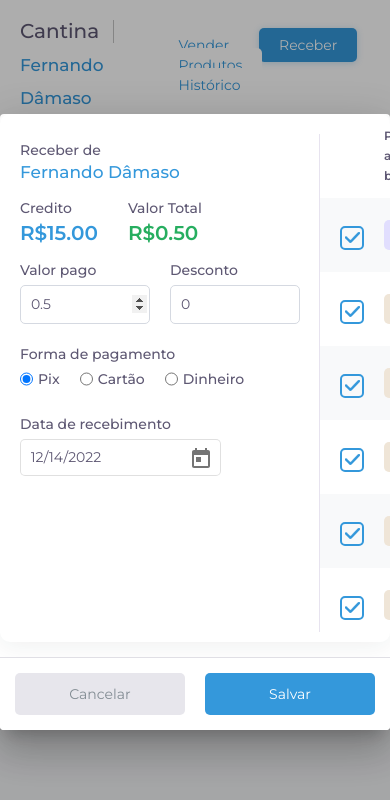
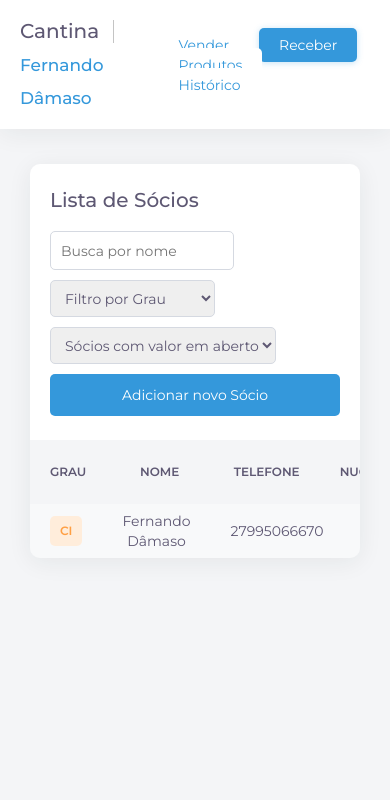
Before and after one commit to fernandodamaso/Cafeteria-Management-System, an Angular app: page /receber in a window 390 px wide. Shown: the top 800 px of the page. Built offline with nearby package versions, Linux system fonts and the light colour scheme; data requests are answered from the project's data file.

Commit message:
ajustes css para o mobile

```diff
--- a/src/app/_shared/pagar/pagar.component.scss
+++ b/src/app/_shared/pagar/pagar.component.scss
@@ -1,11 +1,25 @@
 .box {
   display: flex;
+  max-height: 750px;
+  overflow: auto;
+
+  @media (max-width: 750px) {
+    flex-direction: column;
+
+  }
 
   .esquerda {
     flex-basis: 50%;
     margin-bottom: 30px;
     position: relative;
     max-width: 320px;
+
+    @media (max-width: 750px) {
+      margin-bottom: 5px;
+      flex-basis: 100%;
+      max-width: initial;
+      order: 2;
+    }
 
     &:after {
       content: " ";
@@ -121,6 +135,11 @@
   .direita {
     flex-basis: 63%;
 
+    @media (max-width: 750px) {
+      flex-basis: 100%;
+      order: 1;
+    }
+
     table {
       width: 100%;
 
@@ -171,6 +190,7 @@
 
             &.ativo {
               border: 2px solid #3498DB;
+
               &:after {
                 opacity: 1;
               }
--- a/src/app/tela-receber/receber.component.scss
+++ b/src/app/tela-receber/receber.component.scss
@@ -12,7 +12,9 @@
 .filtrosWrap {
   margin-bottom: 24px;
   display: flex;
-
+@media (max-width: 850px) {
+  flex-direction: column;
+}
   .filtros {
     flex: 1.5;
   }
@@ -22,6 +24,11 @@
     display: flex;
     justify-content: flex-end;
     padding-right: 20px;
+    @media (max-width: 850px) {
+      justify-content: flex-start;
+      padding-left: 20px;
+      flex-direction: column;
+    }
   }
 }
 
--- a/src/app/tela-receber/receber.component.ts
+++ b/src/app/tela-receber/receber.component.ts
@@ -30,7 +30,7 @@ export class ReceberComponent implements OnInit {
       next: (data) => (this.dataSocios = data),
       error: (e) => console.error(e),
       complete: () => {
-        this.abrirPagar(this.dataSocios[0]);
+        // this.abrirPagar(this.dataSocios[0]);
       },
     });
   }
--- a/src/app/tela-vender/barra-venda/barra-venda.component.scss
+++ b/src/app/tela-vender/barra-venda/barra-venda.component.scss
@@ -5,6 +5,11 @@
   left: 0;
   width: 100%;
   box-shadow: 0px 4px 24px #22292f12;
+  @media (max-width: 850px) {
+    position: relative;
+    margin-bottom: 20px;
+    border-radius: 10px;
+  }
 }
 
 .layout {
@@ -13,6 +18,11 @@
   align-items: center;
   justify-content: space-around;
   justify-content: flex-start;
+
+  @media (max-width: 850px) {
+    flex-direction: column;
+    align-items: flex-start;
+  }
 
   .coluna {
     flex-basis: 20%;
@@ -24,6 +34,10 @@
 
     &.nomeSocio {
       flex-basis: 15%;
+
+      @media (max-width: 850px) {
+        display: none;
+      }
 
       .titulo {
         font-size: 17px;
@@ -39,6 +53,12 @@
     &.produtos {
       flex-basis: 30%;
       padding-left: 20px;
+
+      @media (max-width: 850px) {
+        flex-basis: 100%;
+        padding-left: 0;
+        margin-bottom: 10px;
+      }
 
       .titulo {
         font-size: 17px;
@@ -66,6 +86,12 @@
     &.data {
       flex-basis: 11%;
       padding-left: 20px;
+
+      @media (max-width: 850px) {
+        flex-basis: 100%;
+        padding-left: 0;
+        width: 100%;
+      }
 
       label {
         display: block;
@@ -100,9 +126,20 @@
       display: flex;
       flex-basis: 16%;
 
+      @media (max-width: 850px) {
+        flex-basis: 100%;
+        width: 100%;
+      }
+
       .col {
         flex: 1;
         text-align: right;
+
+        @media (max-width: 850px) {
+          text-align: left;
+          max-width: 110px;
+          margin-top: 10px;
+        }
 
         .titulo {}
 
@@ -132,6 +169,12 @@
       flex-basis: 24%;
       padding-left: 30px;
 
+      @media (max-width: 850px) {
+        flex-basis: 100%;
+        padding-left: 0;
+        width: 100%;
+      }
+
       button {
         flex: 1;
         margin: 0 3px;
--- a/src/app/tela-vender/vender.component.scss
+++ b/src/app/tela-vender/vender.component.scss
@@ -1,9 +1,18 @@
 :host {
   display: flex;
+
+  @media (max-width: 850px) {
+    flex-direction: column;
+  }
 
   .box {
     flex: 1;
     margin: 0 10px;
+
+    @media (max-width: 850px) {
+      margin: 0;
+      margin-bottom: 20px;
+    }
   }
 
   .tituloBox {}
@@ -17,6 +26,10 @@
   height: calc(80vh - 195px);
   overflow-y: auto;
 
+  @media (max-width: 850px) {
+    height: initial;
+  }
+
   table {
 
     &.socios {
@@ -24,11 +37,14 @@
 
         &.active {
           background-color: #3498DB;
-          color: #fff!important;
-          .debito, .nome {
-            color: #fff!important;
+          color: #fff !important;
+
+          .debito,
+          .nome {
+            color: #fff !important;
           }
         }
+
         td,
         th {
           &:nth-child(1) {
@@ -43,6 +59,7 @@
 
           span {
             transition: color ease-in-out 0.1s;
+
             &.saldoPositivo {
               color: #3498DB;
 
--- a/src/styles.scss
+++ b/src/styles.scss
@@ -132,16 +132,40 @@ a {
   box-shadow: 0px 4px 24px #22292f12;
   overflow: hidden;
 
+  @media (max-width: 1024px) {
+    overflow: auto;
+  }
+
   .filtros {
     display: flex;
     justify-content: space-between;
     align-items: center;
     padding: 0 20px;
 
+    @media (max-width: 1024px) {
+      justify-content: flex-start;
+    }
+
+    @media (max-width: 700px) {
+      align-items: flex-start;
+      padding: 0 20px;
+      flex-direction: column;
+    }
+
     input,
     select {
       flex: 1;
       margin: 0 7px;
+      @media (max-width: 1024px) {
+        margin-right: 10px!important;
+      }
+
+      @media (max-width: 850px) {
+        flex: initial;
+        margin-left: 0;
+        margin-right: 0;
+        margin-bottom: 10px;
+      }
 
       &:first-child {
         margin-left: 0;
@@ -207,6 +231,7 @@ table {
       td {
         background-color: $azul;
         color: #fff !important;
+
         .debito {
           color: #fff !important;
         }
@@ -525,6 +550,7 @@ form,
 .PagarComponent {
   width: 100%;
   max-width: 850px !important;
+  overflow: auto;
 }
 
 
@@ -638,3 +664,9 @@ form,
 .mat-slide-toggle.mat-checked:not(.mat-disabled) .mat-slide-toggle-thumb {
   background-color: #1a6699;
 }
+
+.mat-dialog-container {
+  @media (max-width: 750px) {
+    overflow: auto;
+  }
+}
```
Also changed, not shown: db.json.
